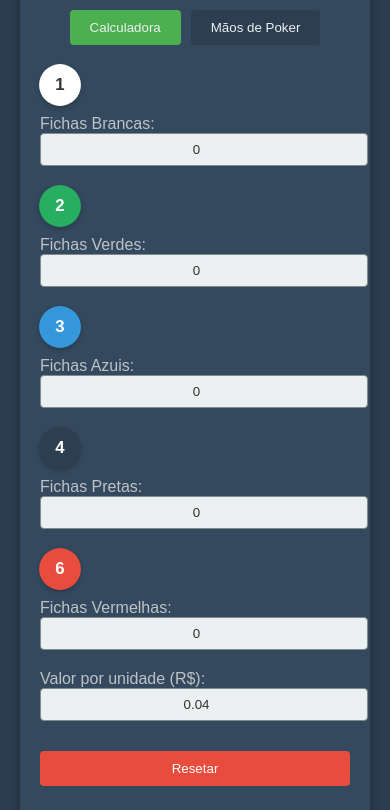
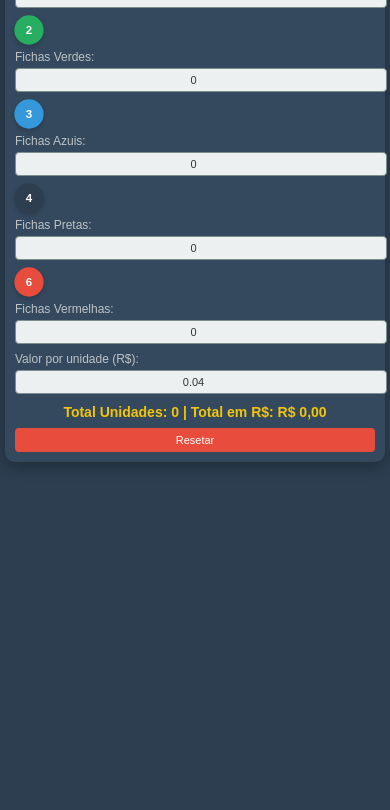
Before and after one commit to pedilha/CalculadoraPoker, a plain HTML site: page index.html in a window 390 px wide. Shown: the part 150-960 px from the top of the page. After the commit the page ends 844 px from the top, so only its background shows below. Drawn offline with Linux system fonts and the light colour scheme.

Commit message:
correção

```diff
--- a/index.html
+++ b/index.html
@@ -11,39 +11,42 @@
             color: #ecf0f1;
             display: flex;
             justify-content: center;
-            align-items: center;
+            align-items: flex-start;
             min-height: 100vh;
             margin: 0;
-            padding: 20px;
+            padding: 10px;
             box-sizing: border-box;
         }
         .container {
             background-color: #34495e;
-            padding: 30px;
-            border-radius: 12px;
+            padding: 15px;
+            border-radius: 10px;
             box-shadow: 0 4px 15px rgba(0, 0, 0, 0.3);
             width: 100%;
-            max-width: 400px;
+            max-width: 360px;
+            box-sizing: border-box;
         }
         h1 {
             text-align: center;
             color: #ecf0f1;
-            margin-bottom: 25px;
+            margin: 10px 0;
+            font-size: 20px;
         }
         .tabs {
             display: flex;
             justify-content: center;
-            margin-bottom: 20px;
+            margin-bottom: 10px;
         }
         .tabs button {
             background-color: #2c3e50;
             color: #ecf0f1;
             border: none;
-            padding: 10px 20px;
+            padding: 6px 12px;
             cursor: pointer;
-            margin: 0 5px;
+            margin: 0 4px;
             border-radius: 4px;
             transition: background-color 0.3s;
+            font-size: 12px;
         }
         .tabs button:hover, .tabs button.active {
             background-color: #4CAF50;
@@ -57,14 +60,15 @@
         .chip-input {
             display: flex;
             align-items: center;
-            margin-bottom: 20px;
+            margin-bottom: 10px;
+            flex-wrap: wrap;
         }
         .chip {
-            width: 40px;
-            height: 40px;
+            width: 30px;
+            height: 30px;
             border-radius: 50%;
-            margin-right: 15px;
-            box-shadow: 0 2px 5px rgba(0, 0, 0, 0.2);
+            margin-right: 8px;
+            box-shadow: 0 2px 4px rgba(0, 0, 0, 0.2);
             display: flex;
             justify-content: center;
             align-items: center;
@@ -72,6 +76,7 @@
             color: #333;
             transition: transform 0.3s ease;
             animation: pulse 1.5s infinite;
+            font-size: 12px;
         }
         .chip:hover {
             transform: scale(1.1) rotate(10deg);
@@ -85,37 +90,42 @@
         .green { background-color: #27ae60; color: #fff; }
         .blue { background-color: #3498db; color: #fff; }
         .black { background-color: #2c3e50; color: #fff; }
-        .red { background-color: #e74c3c; color: #fff;  }
+        .red { background-color: #e74c3c; color: #fff; }
         label {
             flex: 1;
             color: #bdc3c7;
+            font-size: 12px;
+            margin-bottom: 4px;
         }
         input {
-            width: 80px;
-            padding: 8px;
+            width: 100%;
+            max-width: 80px;
+            padding: 6px;
             border: 1px solid #7f8c8d;
             border-radius: 4px;
             background-color: #ecf0f1;
             color: #333;
             text-align: center;
+            font-size: 12px;
         }
         button.reset {
             width: 100%;
-            padding: 10px;
+            padding: 8px;
             background-color: #e74c3c;
             color: white;
             border: none;
             border-radius: 4px;
             cursor: pointer;
-            margin-top: 10px;
+            margin-top: 8px;
+            font-size: 12px;
         }
         button.reset:hover {
             background-color: #c0392b;
         }
         #resultado {
             text-align: center;
-            margin-top: 30px;
-            font-size: 20px;
+            margin-top: 15px;
+            font-size: 16px;
             font-weight: bold;
             color: #f1c40f;
         }
@@ -126,23 +136,56 @@
             width: 100%;
             max-width: 100%;
             height: auto;
+            max-height: 50vh;
             border-radius: 8px;
             box-shadow: 0 2px 10px rgba(0, 0, 0, 0.2);
         }
         @media (max-width: 600px) {
+            body {
+                padding: 5px;
+            }
             .container {
-                padding: 20px;
+                padding: 10px;
+                max-width: 100%;
+            }
+            h1 {
+                font-size: 18px;
+                margin: 8px 0;
+            }
+            .tabs {
+                margin-bottom: 8px;
+            }
+            .tabs button {
+                padding: 5px 10px;
+                font-size: 11px;
             }
             .chip-input {
                 flex-direction: column;
                 align-items: flex-start;
+                margin-bottom: 8px;
             }
             .chip {
                 margin-right: 0;
-                margin-bottom: 10px;
+                margin-bottom: 6px;
+                width: 28px;
+                height: 28px;
+                font-size: 11px;
             }
             input {
-                width: 100%;
+                max-width: 100%;
+                padding: 5px;
+                font-size: 11px;
+            }
+            #resultado {
+                font-size: 14px;
+                margin-top: 10px;
+            }
+            button.reset {
+                padding: 6px;
+                font-size: 11px;
+            }
+            #poker-hands img {
+                max-height: 40vh;
             }
         }
     </style>
@@ -184,8 +227,9 @@
             <label for="unit_value">Valor por unidade (R$):</label>
             <input type="number" id="unit_value" min="0" step="0.01" value="0.04" oninput="calcularTotal()">
         </div>
+        <div id="resultado">Total Unidades: 0 | Total em R$: R$ 0,00</div>
         <button class="reset" onclick="resetForm()">Resetar</button>
-        <div id="resultado">Total Unidades: 0 | Total em R$: R$ 0,00</div>
+
     </div>
     <div id="hands" class="tabcontent">
         <div id="poker-hands">
@@ -225,7 +269,7 @@
         document.getElementById('azul').value = 0;
         document.getElementById('preto').value = 0;
         document.getElementById('vermelho').value = 0;
-        document.getElementById('unit_value').value = 1.00;
+        document.getElementById('unit_value').value = 0.04;
         calcularTotal();
     }
 </script>
```
